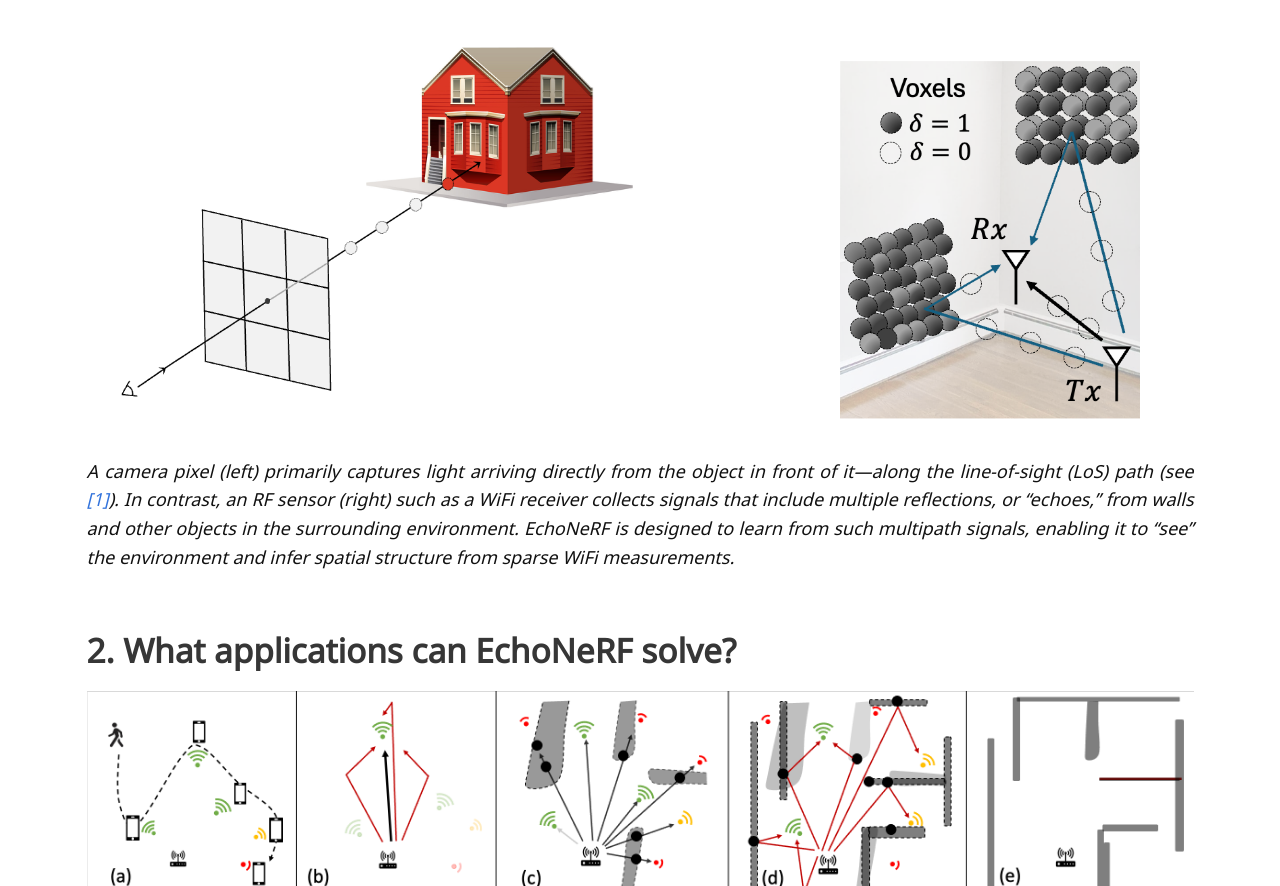
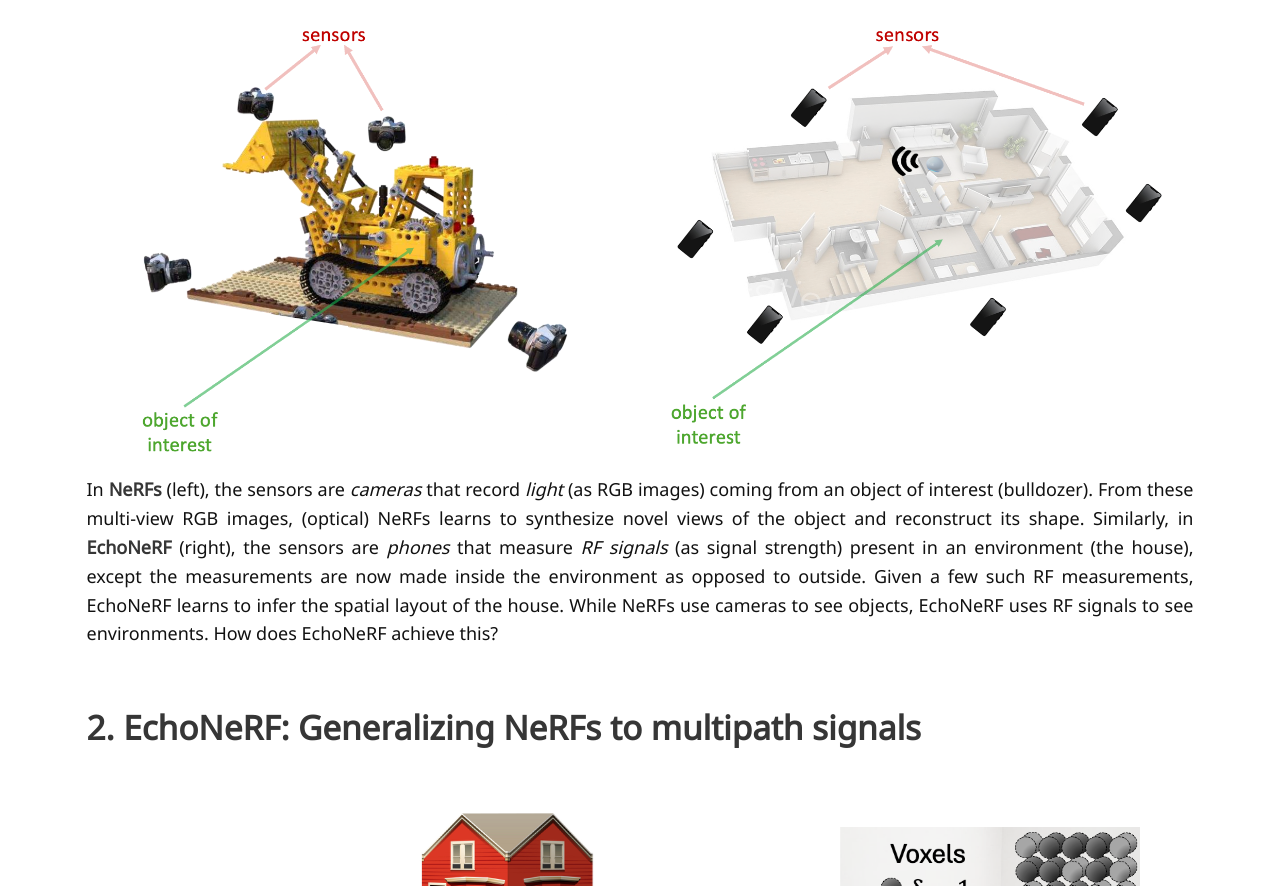
Before and after one commit to echonerf/echonerf.github.io, a plain HTML site: page index.html in a window 1280 px wide. Shown: the part 530-1416 px from the top of the page. Drawn offline with nearby package versions, Linux system fonts and the light colour scheme; some icons are missing; a web font is replaced by a local one.

Commit message:
added intro fig

```diff
--- a/index.html
+++ b/index.html
@@ -201,11 +201,27 @@
   </div>
 </section>
 
-
+<section id="compare" class="section">
+  <div class="container">
+    <h3 class="title is-3">1. How is EchoNeRF different from vanilla NeRFs?</h3>
+    <img src="./static/images/intro3.png" style="width: 100%;" alt="Left: vanilla NeRF—cameras capture light from an object (e.g., a bulldozer). Right: EchoNeRF—phones capture RF multipath echoes from a house." />
+    <div>
+      <p>
+        In <strong> NeRFs</strong> (left), the sensors are <em>cameras</em> that record <em>light</em> (as RGB images) coming from an object of interest (bulldozer).
+        From these multi-view RGB images, (optical) NeRFs learns to synthesize novel views of the object and reconstruct its shape.
+        Similarly, in <strong>EchoNeRF</strong> (right), the sensors are <em>phones</em> that measure <em>RF signals</em> (as signal strength)
+        present in an environment (the house), except the measurements are now made inside the environment as opposed to outside.
+        Given a few such RF measurements, EchoNeRF learns to infer the spatial layout of the house.
+        While NeRFs use cameras to see objects, EchoNeRF uses RF signals to see environments.
+        How does EchoNeRF achieve this?
+      </p>
+    </div>
+  </div>
+</section>
 
 <section class="section">
   <div class="container">
-    <h3 class="title is-3">1. EchoNeRF: Generalizing NeRFs to multipath signals</h3>
+    <h3 class="title is-3">2. EchoNeRF: Generalizing NeRFs to multipath signals</h3>
     <img src="./static/images/overview_4.png" style="width: 100%;" alt="Overview of Camera NeRFs vs EchoNeRF">
     <p><em> A camera pixel (left)  primarily captures light arriving directly from the object in front of it—along the line-of-sight (LoS) path (see <a href="#nerf">[1]</a>).
     In contrast, an RF sensor (right) such as a WiFi receiver collects signals that include multiple reflections, or “echoes,” from walls and other objects in the surrounding environment.
@@ -229,7 +245,7 @@
 <section class="section">
   <div class="container">
     <!-- <h3 class="title is-3">2. How can EchoNeRF solve a floorplan estimation problem?</h3> -->
-    <h3 class="title is-3">2. What applications can EchoNeRF solve?</h3>
+    <h3 class="title is-3">3. What applications can EchoNeRF solve?</h3>
     <img src="./static/images/application.png" style="width: 100%;" alt="Floorplan application">
     <div style="height: 0.7em;"></div>
     <p><em>While EchoNeRF can be viewed as a general framework, as an application, we show how it can be used to solve a floorplan estimation problem in the above figure.
@@ -244,7 +260,7 @@
 
 <section class="section">
   <div class="container">
-    <h2 class="title is-3">3. How do the voxels' opacity change over time?</h2>
+    <h2 class="title is-3">4. How do the voxels' opacity change over time?</h2>
      <div class="content"><p>Few visualizations are shown below, especially GIF animations that are difficult to include in the paper. We show EchoNeRF's two-stage learning process below and compare with the ground truth floorplan.
       <!-- At the end, we also show the learning process of NeRF2 <a href="#nerf2">[2]</a> (baseline), which is unable to solve the inverse problem. -->
      </p></div>
@@ -325,7 +341,7 @@
 
 <section class="section">
   <div class="container">
-    <h2 class="title is-3">4. Can we improve EchoNeRF's output?</h2>
+    <h2 class="title is-3">5. Can we improve EchoNeRF's output?</h2>
     <div class="content">
         <p>
           We can use several post-processing steps to improve the output of EchoNeRF.
@@ -444,7 +460,7 @@
 
 <section class="section">
   <div class="container">
-    <h2 class="title is-3">5. What (other) forward tasks can EchoNeRF solve?</h2>
+    <h2 class="title is-3">6. What (other) forward tasks can EchoNeRF solve?</h2>
 
     <div class="content">
       <p>To demonstrate that EchoNeRF solves the true inverse problem, we perform the following tasks:
```
Also changed, not shown: static/images/intro.png (added), static/images/intro2.png (added), static/images/intro3.png (added).
